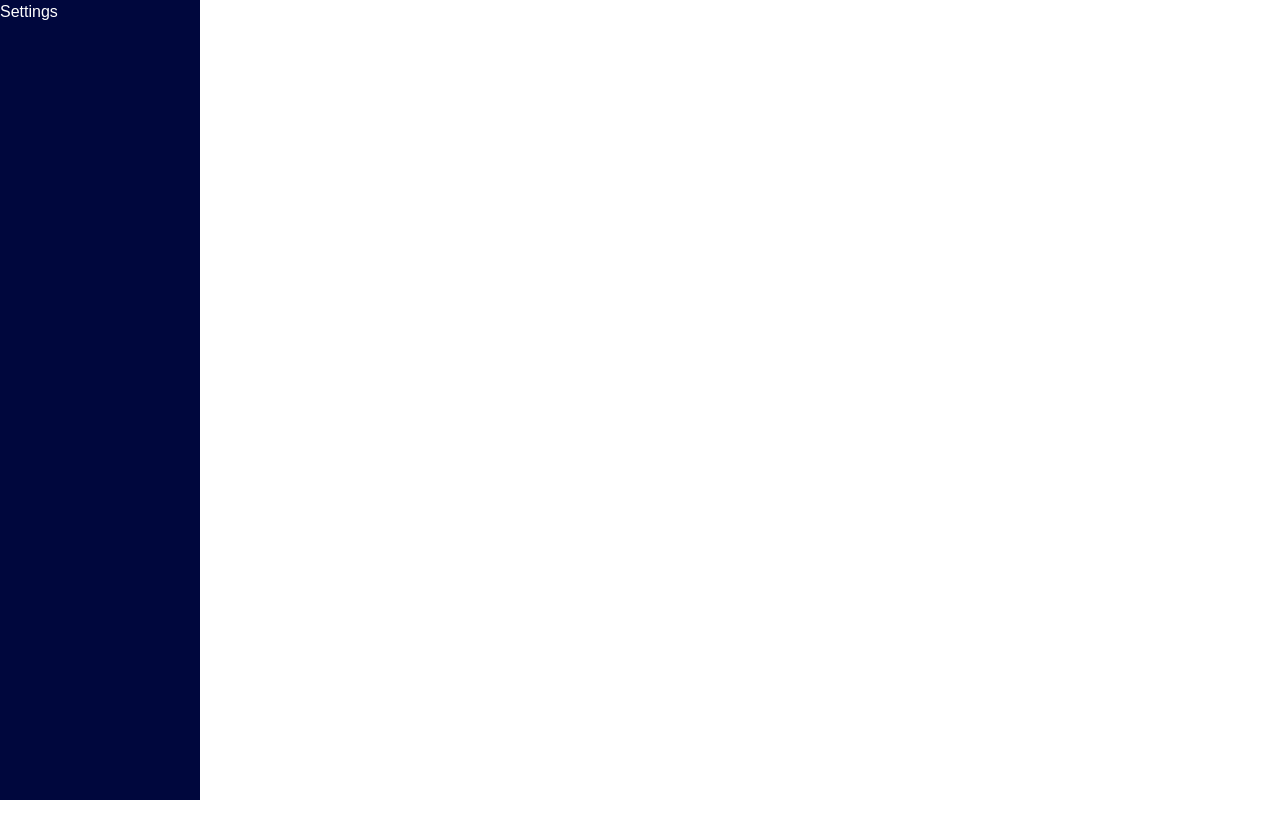
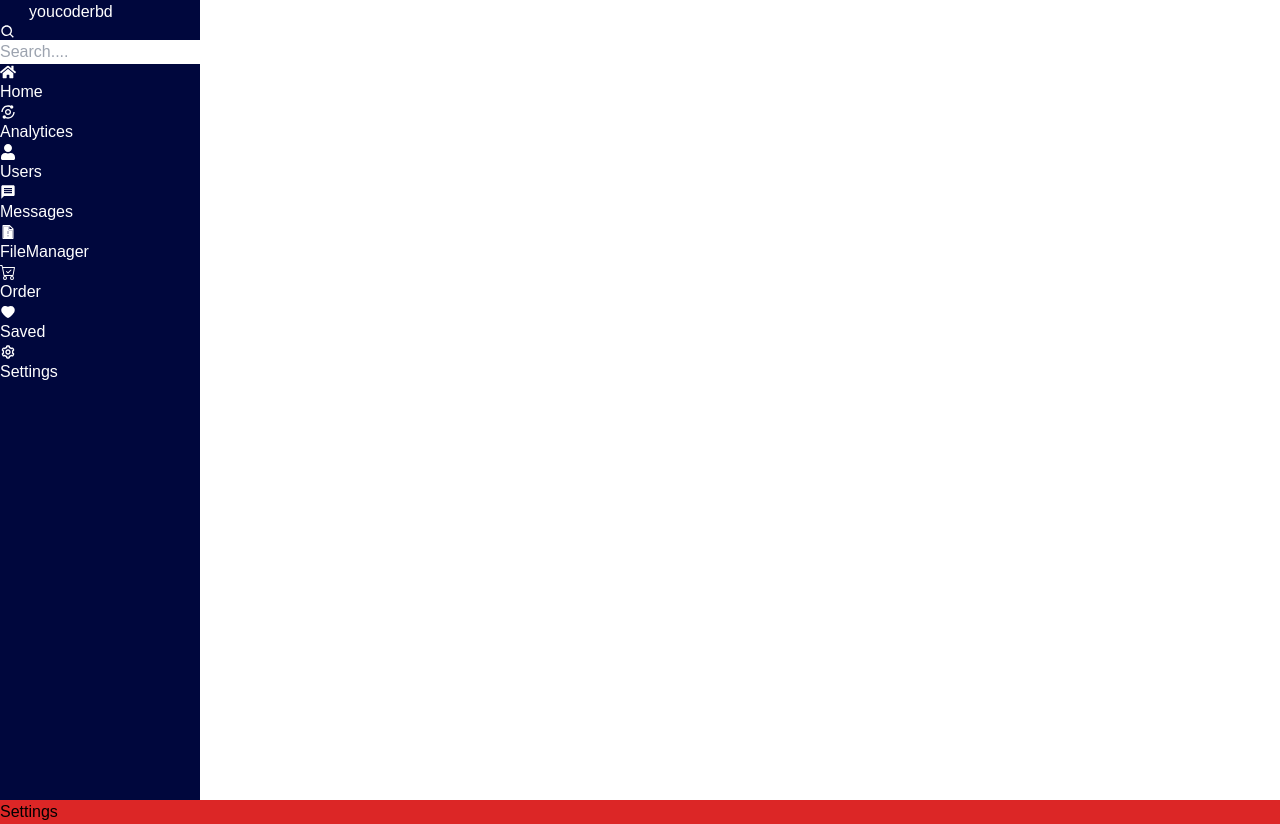
Before and after one commit to mdshowkatislam/admin_dashboard, a React (Create React App) app: page /settings in a window 1280 px wide. Before the commit the page ends 800 px from the top, so only its background shows below. Built offline with nearby package versions, Linux system fonts and the light colour scheme.

Commit message:
All Sidebar Items are allocated

```diff
--- a/package.json
+++ b/package.json
@@ -9,6 +9,7 @@
     "framer-motion": "^10.16.1",
     "react": "^18.2.0",
     "react-dom": "^18.2.0",
+    "react-icons": "^4.10.1",
     "react-router": "^6.15.0",
     "react-router-dom": "^6.15.0",
     "react-scripts": "5.0.1",
--- a/public/index.html
+++ b/public/index.html
@@ -16,7 +16,7 @@
     -->
     <link rel="manifest" href="%PUBLIC_URL%/manifest.json" />
 
-    <title>React App</title>
+    <title>admin dashboard</title>
   </head>
   <body>
     <noscript>You need to enable JavaScript to run this app.</noscript>
--- a/src/App.js
+++ b/src/App.js
@@ -1,6 +1,7 @@
 import React from "react";
 import { Routes, Route } from "react-router";
 import Dashboard from "./pages/Dashboard";
+
 import Users from "./pages/Users";
 import Messages from "./pages/Messages";
 import Analytices from "./pages/Analytices";
@@ -17,7 +18,6 @@ const App = () => {
       <Sidebar>
         <Routes>
           <Route path="/" element={<Dashboard />} />
-          <Route path="/dashboard" element={<Dashboard />} />
           <Route path="/users" element={<Users />} />
           <Route path="/messages " element={<Messages />} />
           <Route path="/analytices" element={<Analytices />} />
--- a/src/components/Sidebar.jsx
+++ b/src/components/Sidebar.jsx
@@ -1,12 +1,57 @@
 import React from "react";
+import "../App.css";
 import { motion } from "framer-motion";
+import { FaHome, FaBars, FaUser } from "react-icons/fa";
+import { MdMessage } from "react-icons/md";
+import { BiAnalyse, BiSearch, BiCog } from "react-icons/bi";
+
+import {
+  AiFillHeart,
+  AiTwotoneFileExclamation,
+  AiOutlineBars,
+} from "react-icons/ai";
+import { BsCartCheck } from "react-icons/bs";
+import { NavLink } from "react-router-dom";
 
 const Sidebar = ({ children }) => {
+  const allroute = [
+    { path: "/", name: "Home", icon: <FaHome /> },
+
+    { path: "/analytices", name: "Analytices", icon: <BiAnalyse /> },
+    { path: "/users", name: "Users", icon: <FaUser /> },
+    { path: "/messages", name: "Messages", icon: <MdMessage /> },
+    {
+      path: "/fileManager",
+      name: "FileManager",
+      icon: <AiTwotoneFileExclamation />,
+    },
+    { path: "/order", name: "Order", icon: <BsCartCheck /> },
+    { path: "/saved", name: "Saved ", icon: <AiFillHeart /> },
+    { path: "/settings", name: "Settings  ", icon: <BiCog /> },
+  ];
   return (
-    <div className="main-container">
+    <div className="main-container ">
+      <div className="text-white ">{FaBars}</div>
       <motion.div animate={{ width: "200px" }} className="sidebar">
-        <main>{children}</main>
+        <div className="flex justify-around">
+          <h1 className="logo">youcoderbd</h1>
+          <div className="">{AiOutlineBars}</div>
+        </div>
+        <div>
+          <div>{<BiSearch />}</div>
+          <input placeholder="Search...." />
+        </div>
+        <section className="allroute">
+          {allroute.map((item) => (
+            <NavLink to={allroute.path} key={allroute.name}>
+              <div className="">{item.icon}</div>
+              <div className="">{item.name}</div>
+            </NavLink>
+          ))}
+        </section>
       </motion.div>
+
+      <main className="text-black bg-red-600">{children}</main>
     </div>
   );
 };
--- a/src/index.css
+++ b/src/index.css
@@ -8,3 +8,11 @@
     margin: 0;
     box-sizing: border-box;
 }
+
+@layer utilities{
+    .btn1{
+        @apply text-white bg-yellow-400 hover:bg-yellow-500
+        focus:ring-4 focus:ring-yellow-300 font-medium rounded-lg
+        text-sm px-5 py-2.5 text-center mr-2 mb-2 dark:focus:ring-yellow-900
+    }
+}
--- a/tailwind.config.js
+++ b/tailwind.config.js
@@ -1,6 +1,7 @@
 /** @type {import('tailwindcss').Config} */
 module.exports = {
-  content: ["./src/**/*.{html,js}"],
+  content: ["./src/**/*.{html,js,jsx}"],
+
   theme: {
     extend: {},
   },
```
Also changed, not shown: src/App.css (line endings or trailing spaces), 2 other files (tests, documents, lock files or other folders).
